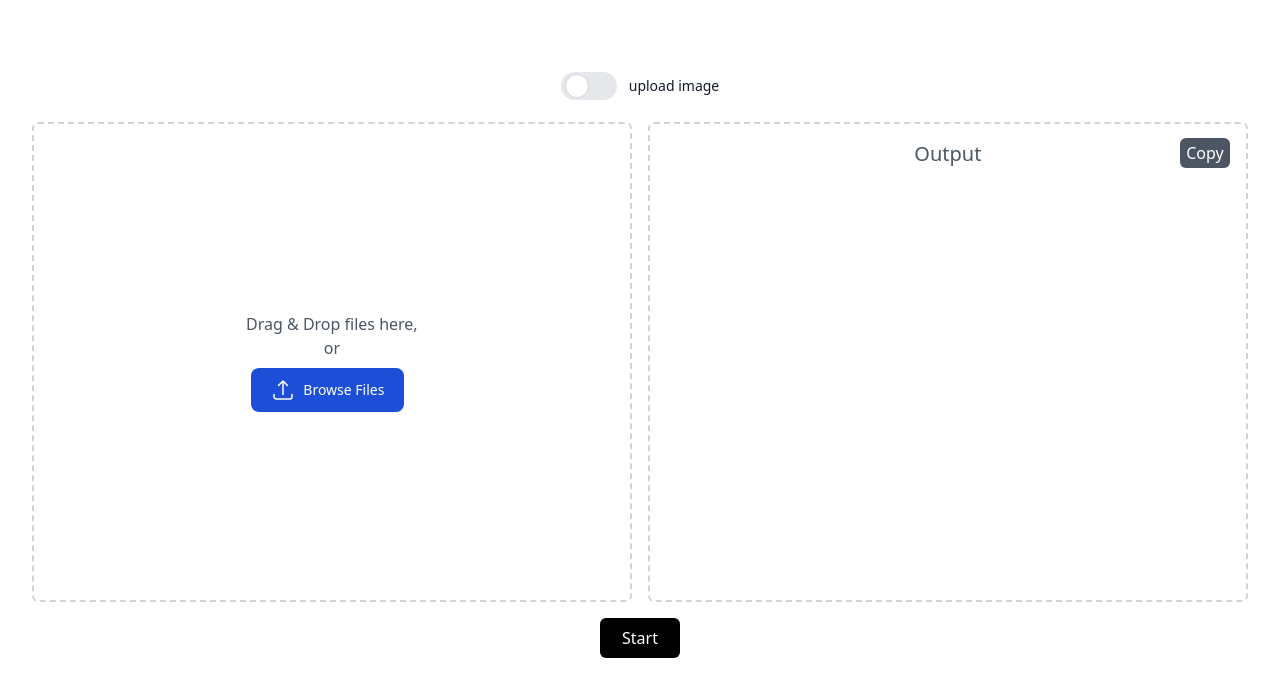
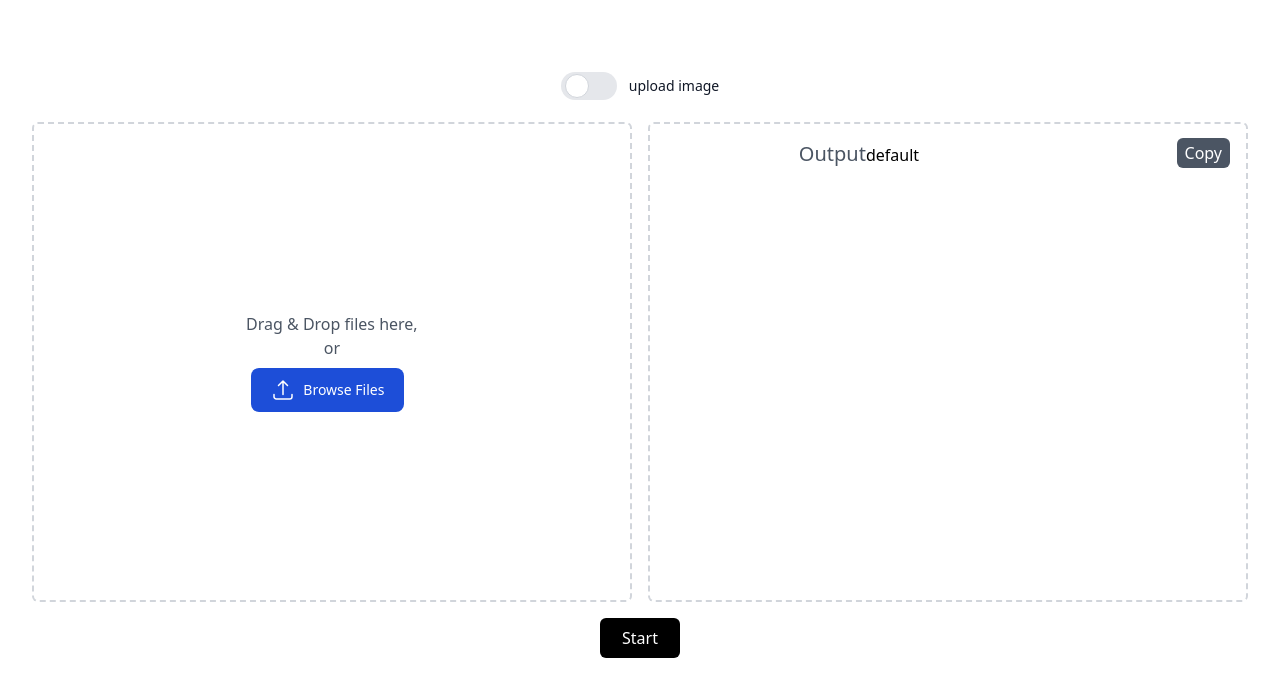
Before and after one commit to samyakkhatua/OCRapp, a React (Vite) app: page / in a window 1280 px wide. Shown: the top 696 px of the page. Built offline with nearby package versions, Linux system fonts and the light colour scheme.

Commit message:
ClipBoardCopy component worked

```diff
--- a/src/App.jsx
+++ b/src/App.jsx
@@ -2,6 +2,7 @@ import React, { useState, useRef } from "react";
 import { CopyToClipboard } from "react-copy-to-clipboard";
 import Tesseract from "tesseract.js";
 import "./App.css";
+import ClipboardCopy from "./components/ClipboardCopy";
 // import Capture from "./components/Capture";
 
 // import Webcam from "react-webcam";
@@ -10,6 +11,7 @@ function App() {
   const [text, setText] = useState("");
   const [image, setImage] = useState("");
   const [mode, setMode] = useState("upload image");
+  const [copyText, setCopyText] = useState("default")
 
   const handleSubmit = () => {
     Tesseract.recognize(image, "eng", {
@@ -23,6 +25,7 @@ function App() {
       .then((result) => {
         console.log(result.data);
         setText(result.data.text);
+        setCopyText(result.data.text);
       });
   };
 
@@ -41,6 +44,11 @@ function App() {
     console.log(event.dataTransfer.files);
     setImage(URL.createObjectURL(event.dataTransfer.files[0]));
   };
+
+  // copy component call
+  const handleCopy = (e) => {
+
+  }
 
   return (
     <>
@@ -77,8 +85,8 @@ function App() {
           {/* input block */}
           <div className="w-[50%] mr-4">
             {mode === "capture image" ? (
-              // =============================================
 
+              //component for capture image
               <div className="h-[60vh] border-2 border-gray-300 border-dashed rounded-md p-4 appearance-none cursor-pointer hover:border-gray-400 focus:outline-none">
                 {/* <Capture onSubmit={handleCimg} /> */}
 
@@ -88,7 +96,6 @@ function App() {
               </div>
 
             ) : (
-              // =============================================
               // component for upload file mode
               <>
                 <div
@@ -139,11 +146,14 @@ function App() {
           <div className="p-4 h-[60vh] w-[50%] border-2 border-gray-300 border-dashed rounded-md appearance-none cursor-pointer hover:border-gray-400 focus:outline-none">
             <div className="relative mb-4">
               <span className="font-medium text-xl text-gray-600">Output</span>
-              <CopyToClipboard>
-                <button className="bg-gray-600 hover:bg-gray-800 text-white rounded-md w-[50px] h-[30px] absolute bottom-0 right-0">
-                  Copy
+
+                {/* copy button  */}
+                <button className=""
+                  onClick={handleCopy}
+                >
+                  <ClipboardCopy copyText={copyText} />
                 </button>
-              </CopyToClipboard>
+
             </div>
 
             <div className="text-sm">{text}</div>
--- a/src/components/ClipboardCopy.jsx
+++ b/src/components/ClipboardCopy.jsx
@@ -1,10 +1,4 @@
-import React from 'react'
-
-// const ClipboardCopy = () => {
-//   return (
-//     <div>ClipboardCopy</div>
-//   )
-// }
+import React, { useState } from "react";
 
 const ClipboardCopy = ({ copyText }) => {
     const [isCopied, setIsCopied] = useState(false);
@@ -38,7 +32,7 @@ const ClipboardCopy = ({ copyText }) => {
       <div>
         <input type="text" value={copyText} readOnly />
         {/* Bind our handler function to the onClick button property */}
-        <button onClick={handleCopyClick}>
+        <button className="bg-gray-600 hover:bg-gray-800 text-white rounded-md px-2 h-[30px] absolute bottom-0 right-0" onClick={handleCopyClick}>
           <span>{isCopied ? 'Copied!' : 'Copy'}</span>
         </button>
       </div>
```
